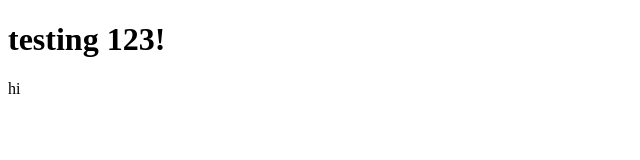
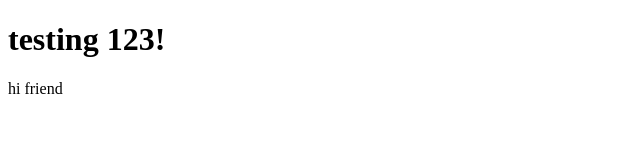
Before and after one commit to mandy6720/guild-app, a website: page public/index.html in a window 1280 px wide. Shown: the full height of the page, 0-640 px from the left. Drawn offline with Linux system fonts and the light colour scheme; some packages are replaced by stand-ins of ours.

Commit message:
Testing remote

```diff
--- a/public/index.html
+++ b/public/index.html
@@ -7,7 +7,7 @@
   </head>
   <body>
   	<h1>testing 123!</h1>
-  	<p>hi</p>
+  	<p>hi friend</p>
   	<!-- Libraries -->
   	<script src="libs/angular.min.js"></script>
   	<script src="//unpkg.com/angular-ui-router/release/angular-ui-router.min.js"></script>
```
